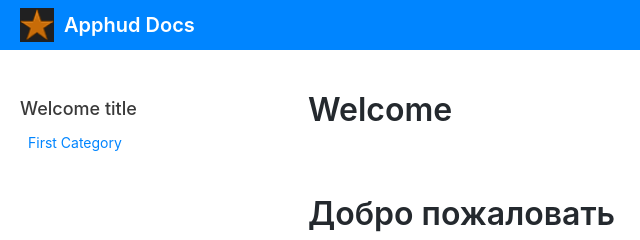
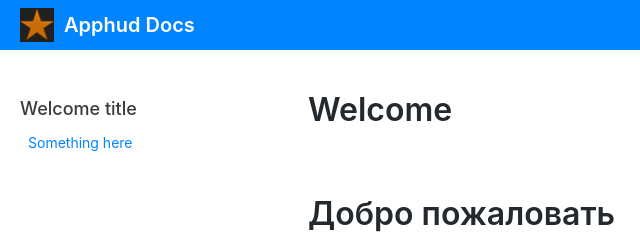
Before and after one commit to apphud/docs, a plain HTML site: page docs/en/welcome.html in a window 1280 px wide. Shown: the top 240 px of the page, 0-640 px from the left. Drawn offline with nearby package versions, Linux system fonts and the light colour scheme.

Commit message:
Deploy website
Deploy website version based on ab0d22e23f44b77c846f9924cd9c316d9c608b7f

```diff
--- a/docs/en/welcome.html
+++ b/docs/en/welcome.html
@@ -12,7 +12,7 @@
             languagesDropDown.className = "hide";
           }
         });
-      </script></span></ul></nav></div></header></div></div><div class="navPusher"><div class="docMainWrapper wrapper"><div class="container docsNavContainer" id="docsNav"><nav class="toc"><div class="toggleNav"><section class="navWrapper wrapper"><div class="navBreadcrumb wrapper"><div class="navToggle" id="navToggler"><div class="hamburger-menu"><div class="line1"></div><div class="line2"></div><div class="line3"></div></div></div><h2><i>›</i><span>Welcome title</span></h2><div class="tocToggler" id="tocToggler"><i class="icon-toc"></i></div></div><div class="navGroups"><div class="navGroup"><h3 class="navGroupCategoryTitle">Welcome title</h3><ul class=""><li class="navListItem navListItemActive"><a class="navItem" href="/docs/en/welcome">First Category</a></li></ul></div></div></section></div><script>
+      </script></span></ul></nav></div></header></div></div><div class="navPusher"><div class="docMainWrapper wrapper"><div class="container docsNavContainer" id="docsNav"><nav class="toc"><div class="toggleNav"><section class="navWrapper wrapper"><div class="navBreadcrumb wrapper"><div class="navToggle" id="navToggler"><div class="hamburger-menu"><div class="line1"></div><div class="line2"></div><div class="line3"></div></div></div><h2><i>›</i><span>Welcome title</span></h2><div class="tocToggler" id="tocToggler"><i class="icon-toc"></i></div></div><div class="navGroups"><div class="navGroup"><h3 class="navGroupCategoryTitle">Welcome title</h3><ul class=""><li class="navListItem navListItemActive"><a class="navItem" href="/docs/en/welcome">Something here</a></li></ul></div></div></section></div><script>
             var coll = document.getElementsByClassName('collapsible');
             var checkActiveCategory = true;
             for (var i = 0; i < coll.length; i++) {
```
Also changed, not shown: docs/en/welcome/index.html (+1 -1 lines).
